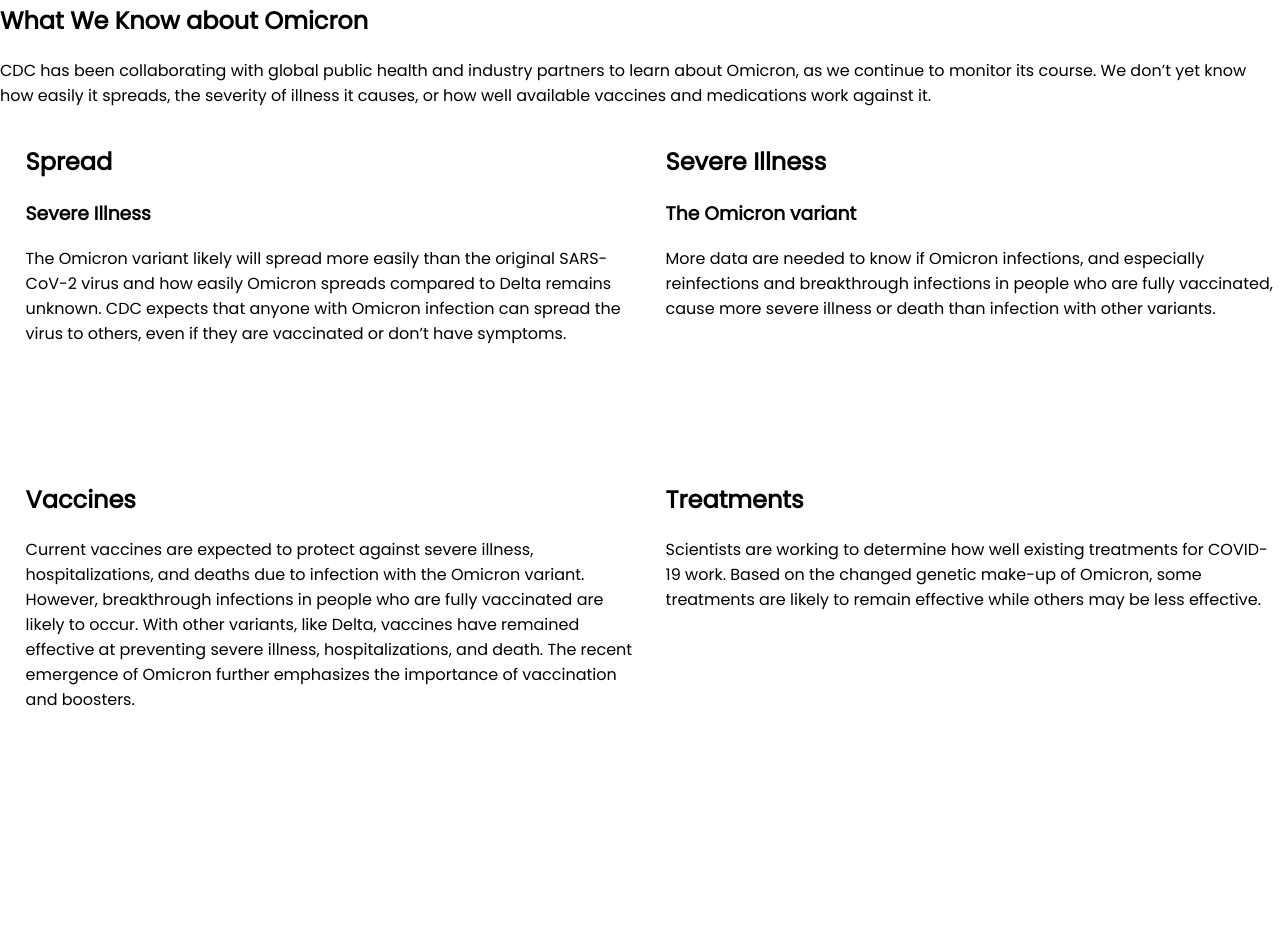
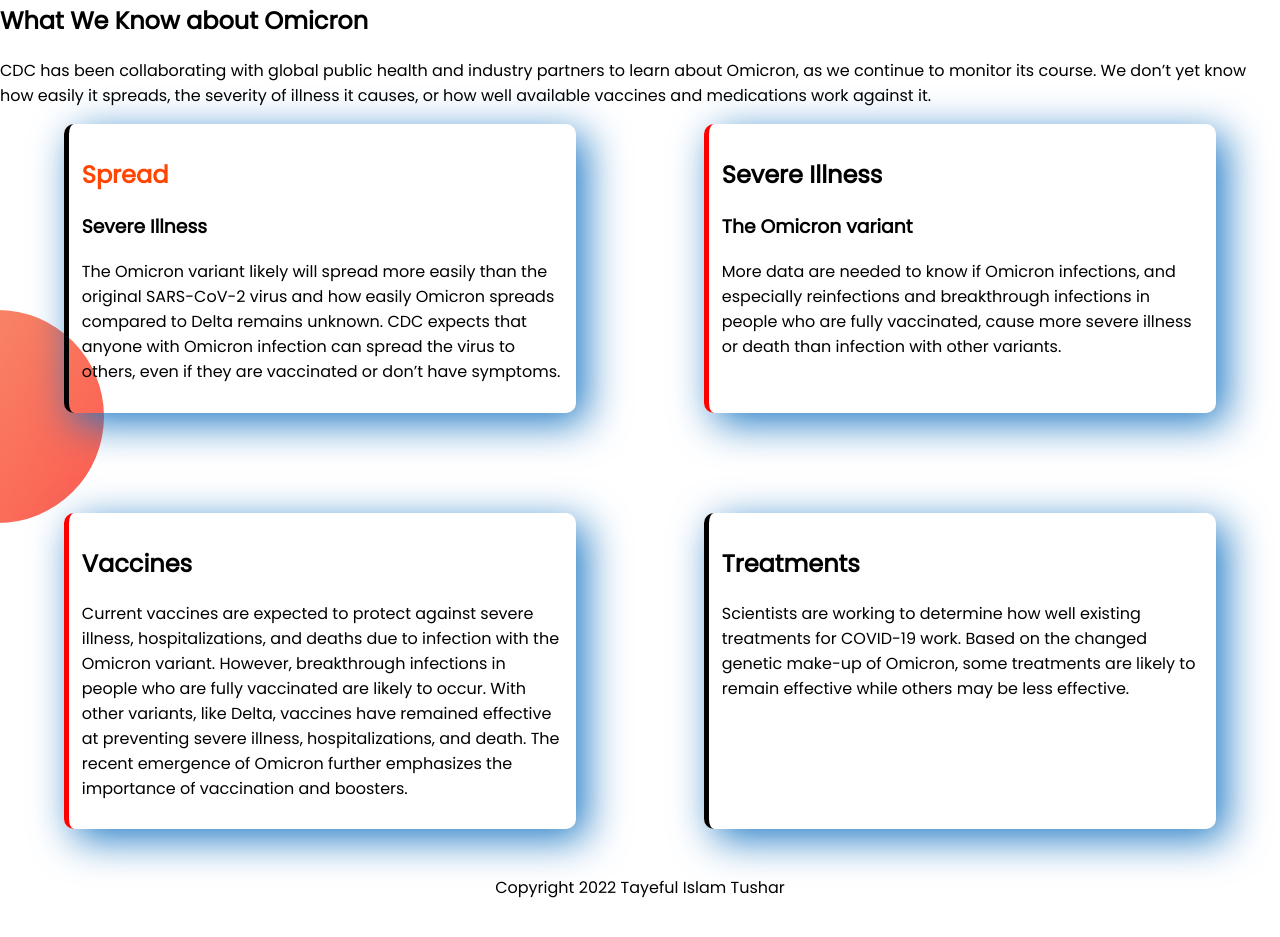
Before and after one commit to tayeful912/omicron, a plain HTML site: page index.html in a window 1280 px wide. Shown: the part 1419-2356 px from the top of the page. Before the commit the page ends 2147 px from the top, so only its background shows below. Drawn offline with Linux system fonts and the light colour scheme.

Commit message:
v1 finish

```diff
--- a/index.html
+++ b/index.html
@@ -81,9 +81,9 @@
             or how well available vaccines and medications work against it.</p>
         <div class="flex">
 
-            <div class="half-width">
+            <div id="box-shadow" class="half-width-ex">
 
-                <h1>Spread</h1>
+                <h1 style="color: orangered;">Spread</h1>
                 <h3>Severe Illness</h3>
                 <p>The Omicron variant likely will spread more easily than the original SARS-CoV-2 virus and how easily
                     Omicron spreads compared to Delta remains unknown. CDC expects that anyone with Omicron infection
@@ -92,7 +92,7 @@
             </div>
 
 
-            <div class="half-width">
+            <div id="box-shadow1" class="half-width-ex">
 
                 <h1>Severe Illness</h1>
                 <h3>The Omicron variant</h3>
@@ -107,7 +107,7 @@
         </div>
 
         <div class="flex2">
-            <div class="half-width">
+            <div id="box-shadow2" class="half-width-ex">
                 <h1>Vaccines</h1>
                 <p>Current vaccines are expected to protect against severe illness, hospitalizations, and deaths due to
                     infection with the Omicron variant. However, breakthrough infections in people who are fully
@@ -119,7 +119,7 @@
 
             </div>
 
-            <div class="half-width">
+            <div id="box-shadow3" class="half-width-ex">
                 <h1>Treatments</h1>
                 <p>Scientists are working to determine how well existing treatments for COVID-19 work. Based on the
                     changed
@@ -133,6 +133,10 @@
 
     </section>
 
+    <footer>
+        <p>Copyright 2022 Tayeful Islam Tushar</p>
+    </footer>
+
 
 </body>
 
--- a/style.css
+++ b/style.css
@@ -60,9 +60,60 @@ body{
 
 }
 
-.flex2{
-    display: flex;
-
+.section-ex{
+    background-image: url(img/exp-bg.png);
+    background-repeat: no-repeat;
+    background-position: left;
 
 
 }
+
+.flex2{
+    display: flex;
+}
+
+.half-width-ex{
+
+    box-shadow: 10px 10px 40px rgba(28, 120, 196, 0.986);
+    width: 40%;
+    margin-left: 5%;
+    margin-right: 5%;
+    padding: 1%;
+    border-radius: 10px;
+    border-color: greenyellow;
+}
+
+#box-shadow{
+    border-left: 5px solid;
+    border-image: linear-gredient(red,purple);
+    border-image-slice: 0;
+
+
+}
+#box-shadow1{
+    border-left: 5px solid;
+
+    border-image-slice: 0;
+    border-color:red;
+
+
+}
+#box-shadow2{
+    border-left: 5px solid;
+    border-color:red;
+    border-image-slice: 0;
+
+
+}
+#box-shadow3{
+    border-left: 5px solid;
+    border-image: linear-gredient(red,rgb(218, 199, 218));
+    border-image-slice: 10% 30%;
+
+
+}
+
+footer p{
+    text-align: center;
+    padding: 30px;
+}
```
